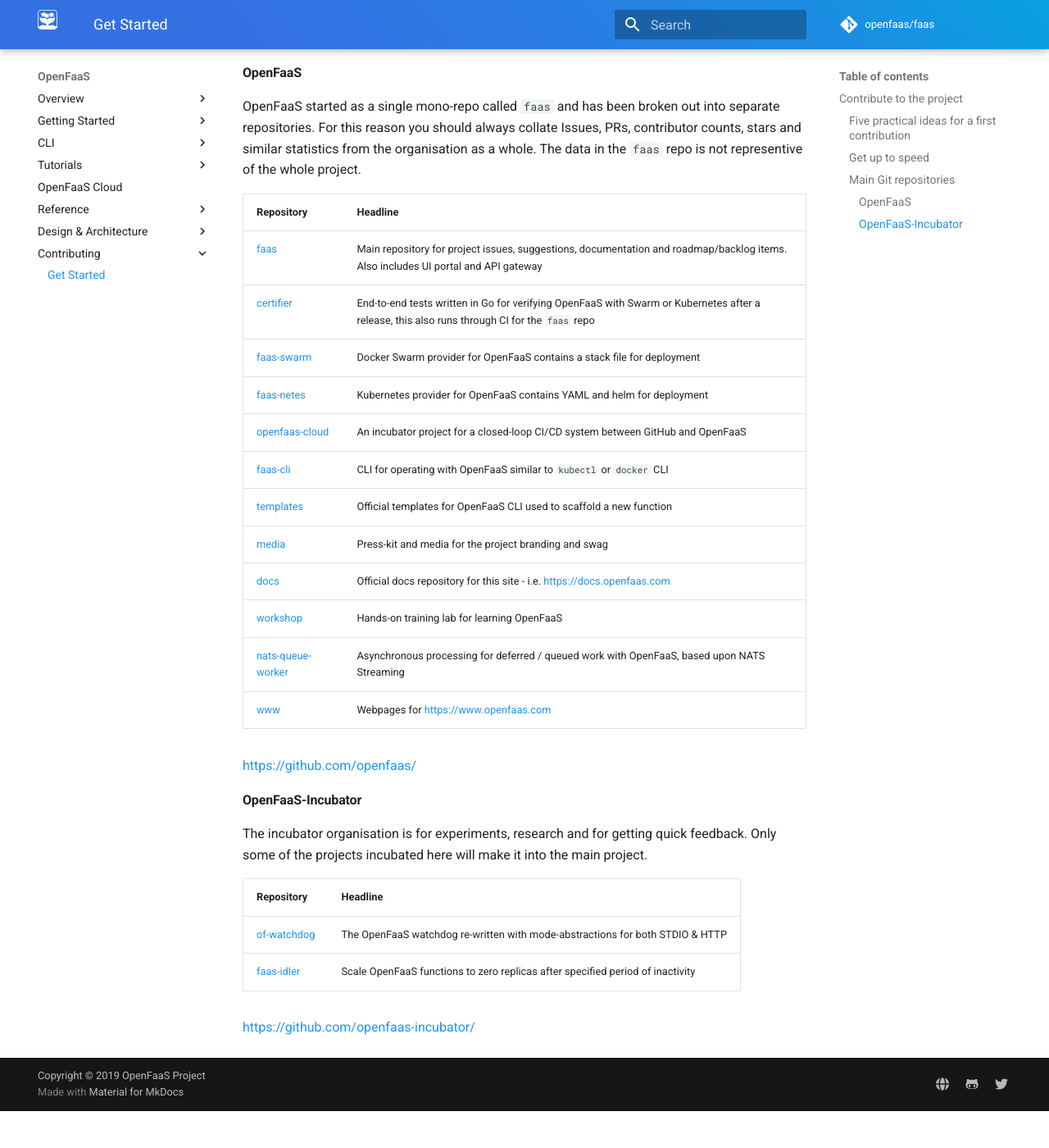
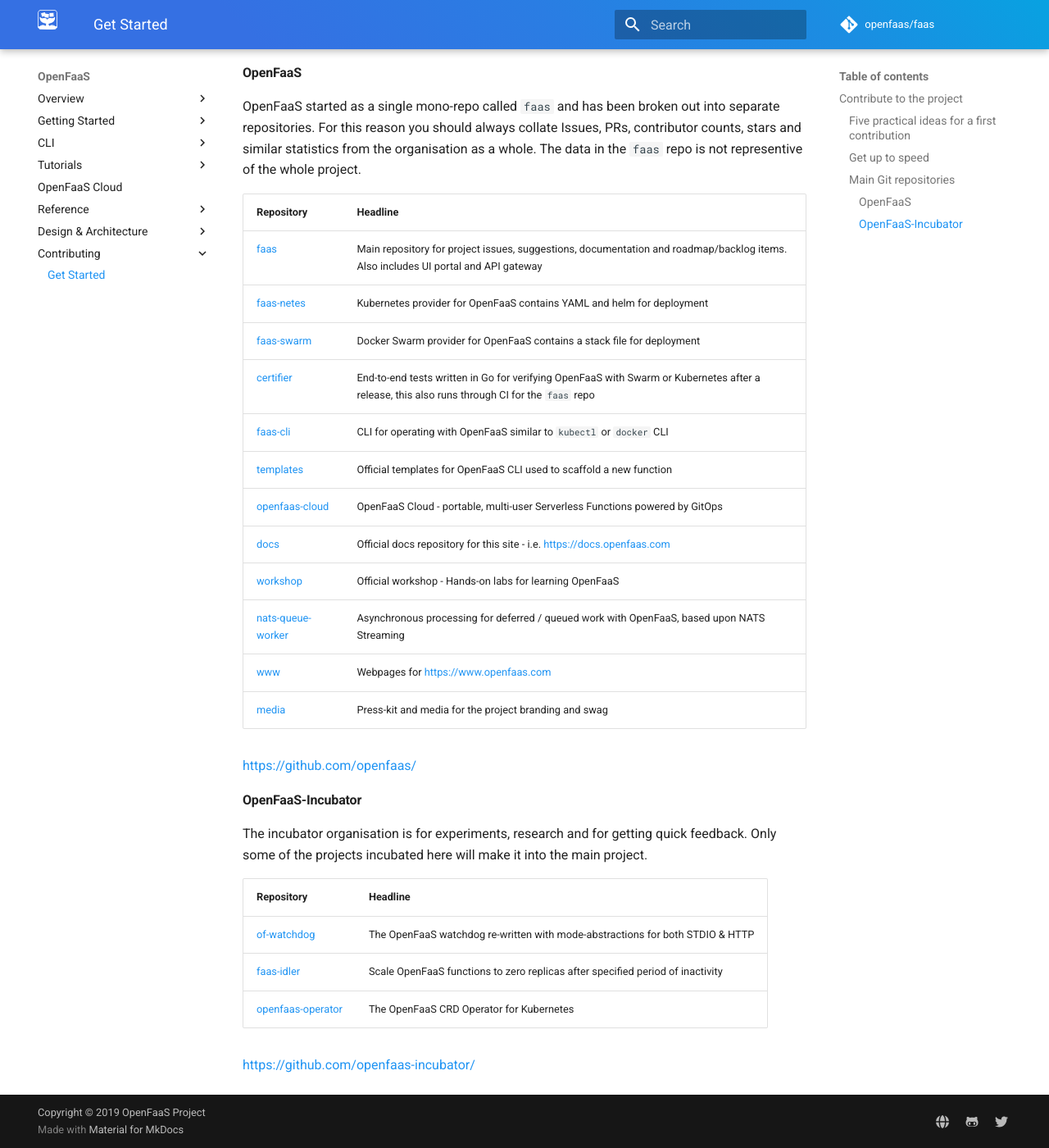
Before and after one commit to openfaas/docs, an MkDocs documentation site: the page built from docs/contributing/get-started.md, in a window 1280 px wide and 1400 px high, scrolled down 1199 px. Shown: the whole window at 82% size. Built offline with MkDocs 1.6.1 and Material for MkDocs 9.7.7, drawn with Linux system fonts in a browser that asks for light colours; comment, search, counter and statistics services are not loaded; before the commit the page ends 2554 px from its top, so only the background shows below that.

Commit message:
Add operator to contribution docs
Signed-off-by: Alex Ellis (VMware) <alexellis2@gmail.com>

```diff
--- a/docs/contributing/get-started.md
+++ b/docs/contributing/get-started.md
@@ -44,17 +44,17 @@ OpenFaaS started as a single mono-repo called `faas` and has been broken out int
 | Repository        | Headline                         |
 |:------------------|:---------------------------------|
 | [faas](https://github.com/openfaas/faas)              | Main repository for project issues, suggestions, documentation and roadmap/backlog items. Also includes UI portal and API gateway |
-| [certifier](https://github.com/openfaas/certifier)         | End-to-end tests written in Go for verifying OpenFaaS with Swarm or Kubernetes after a release, this also runs through CI for the `faas` repo      |
+| [faas-netes](https://github.com/openfaas/faas-netes)        | Kubernetes provider for OpenFaaS contains YAML and helm for deployment |
 | [faas-swarm](https://github.com/openfaas/faas-swarm)        | Docker Swarm provider for OpenFaaS contains a stack file for deployment |
-| [faas-netes](https://github.com/openfaas/faas-netes)        | Kubernetes provider for OpenFaaS contains YAML and helm for deployment |
-| [openfaas-cloud](https://github.com/openfaas/openfaas-cloud)        | An incubator project for a closed-loop CI/CD system between GitHub and OpenFaaS |
+| [certifier](https://github.com/openfaas/certifier)         | End-to-end tests written in Go for verifying OpenFaaS with Swarm or Kubernetes after a release, this also runs through CI for the `faas` repo |
 | [faas-cli](https://github.com/openfaas/faas-cli)          | CLI for operating with OpenFaaS similar to `kubectl` or `docker` CLI    |
 | [templates](https://github.com/openfaas/templates)         | Official templates for OpenFaaS CLI used to scaffold a new function |
-| [media](https://github.com/openfaas/media)             | Press-kit and media for the project branding and swag             |
+| [openfaas-cloud](https://github.com/openfaas/openfaas-cloud)        | OpenFaaS Cloud - portable, multi-user Serverless Functions powered by GitOps |
 | [docs](https://github.com/openfaas/docs)              | Official docs repository for this site - i.e. https://docs.openfaas.com             |
-| [workshop](https://github.com/openfaas/workshop)          | Hands-on training lab for learning OpenFaaS                                |
+| [workshop](https://github.com/openfaas/workshop)          | Official workshop - Hands-on labs for learning OpenFaaS |
 | [nats-queue-worker](https://github.com/openfaas/nats-queue-worker) | Asynchronous processing for deferred / queued work with OpenFaaS, based upon NATS Streaming |
 | [www](https://github.com/openfaas/www)               | Webpages for https://www.openfaas.com   |
+| [media](https://github.com/openfaas/media)             | Press-kit and media for the project branding and swag             |
 
 https://github.com/openfaas/
 
@@ -66,6 +66,7 @@ The incubator organisation is for experiments, research and for getting quick fe
 |:------------------|:---------------------------------|
 | [of-watchdog](https://github.com/openfaas-incubator/of-watchdog)              | The OpenFaaS watchdog re-written with mode-abstractions for both STDIO & HTTP |
 | [faas-idler](https://github.com/openfaas-incubator/faas-idler)         | Scale OpenFaaS functions to zero replicas after specified period of inactivity   |
+| [openfaas-operator](https://github.com/openfaas-incubator/openfaas-operator)         | The OpenFaaS CRD Operator for Kubernetes   |
 
 
 https://github.com/openfaas-incubator/
```
